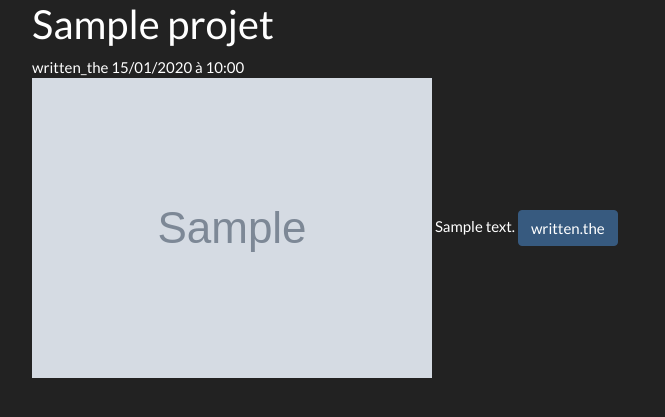
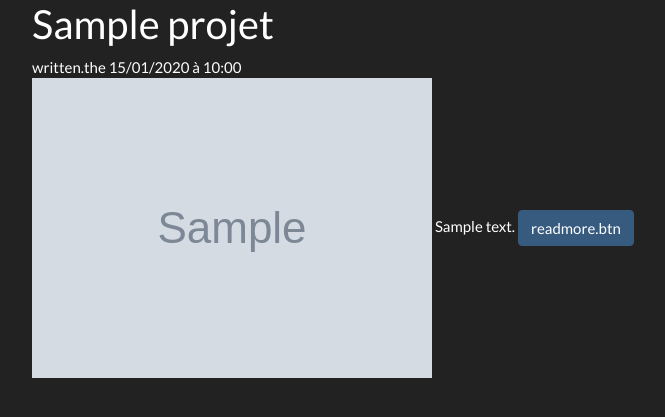
Before and after one commit to clemparou/ProtoSymRepo, a Symfony app: template templates/blog/index.html.twig in a window 1280 px wide. Shown: the part 71-488 px from the top of the page, without its empty margins (53-718 px from the left). Run offline with Twig, Linux system fonts and the light colour scheme; the template is opened without the code that fills it: most values are stand-ins (such as "Sample title", 1, 10 or a date in 2020); grey boxes marked "Sample" are stand-in pictures; some libraries are stand-ins or nearby versions.

Commit message:
third commit

```diff
--- a/config/services.yaml
+++ b/config/services.yaml
@@ -5,6 +5,7 @@
 # https://symfony.com/doc/current/best_practices/configuration.html#application-related-configuration
 parameters:
     locale: 'en'
+
 
 services:
     # default configuration for services in *this* file
--- a/templates/blog/home.html.twig
+++ b/templates/blog/home.html.twig
@@ -3,7 +3,7 @@
 {% extends 'base.html.twig' %}
 
 {% block body %}
-<h1>{{ 'blog.title'|trans }}</h1>
+<h1>{% trans %}blog.title{% endtrans %}</h1>
 
 <p>{% trans %}paragraphe.presentation.1{% endtrans %}</p>
 <p>{{ 'paragraphe.presentation.2' | trans }}</p>
--- a/templates/blog/index.html.twig
+++ b/templates/blog/index.html.twig
@@ -9,11 +9,11 @@
 	{% for projet in projets %}
 		<projet>
 			<h2>{{ projet.title }}</h2>
-			<div class="metadata">{{'written_the' | trans}} {{ projet.createdAt | date('d/m/Y') }} à {{ projet.createdAt | date('H:i') }}</div>
+			<div class="metadata">{{'written.the' | trans}} {{ projet.createdAt | date('d/m/Y') }} à {{ projet.createdAt | date('H:i') }}</div>
 			<div class="content">
 				<img src="{{ projet.image }}" alt="">
 				{{ projet.content | raw }}
-				<a href="{{ path('blog_show', {'id': projet.id}) }}" class="btn btn-primary">{{ 'written.the'|trans }}</a>
+				<a href="{{ path('blog_show', {'id': projet.id}) }}" class="btn btn-primary">{{ 'readmore.btn'|trans }}</a>
 			</div>
 		</projet>
 	{% endfor %}
--- a/templates/blog/show.html.twig
+++ b/templates/blog/show.html.twig
@@ -3,7 +3,7 @@
 {% block body %}
 	<projet>
 		<h2>{{ projet.title }}</h2>
-		<div class="metadata">{{'witten.the' | trans }} {{ projet.createdAt | date('d/m/Y')}} {{ 'at' | trans }} {{ projet.createdAt | date('H:i')}} {{ 'in.the.category'|trans }} {{ projet.category.title }}</div>
+		<div class="metadata">{{'written.the' | trans }} {{ projet.createdAt | date('d/m/Y')}} {{ 'at' | trans }} {{ projet.createdAt | date('H:i')}} {{ 'in.the.category'|trans }} {{ projet.category.title }}</div>
 		<div class="content">
 			<img src="{{ projet.image }}" alt="">
 			{{ projet.content | raw }}
```
Also changed, not shown: src/Controller/BlogController.php (+9 -4 lines), 2 other files.
